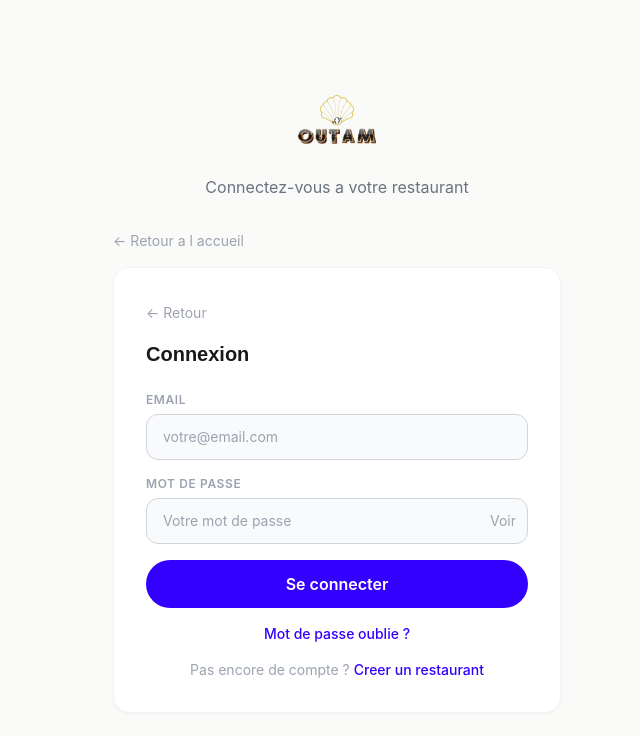
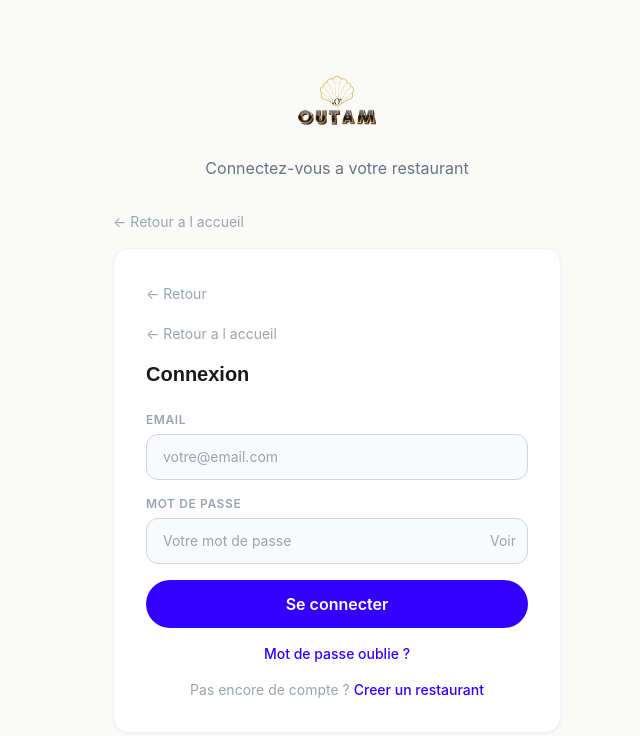
Before and after one commit to Bixen221/OUTAM, a Next.js app: page /auth/login in a window 1280 px wide. Shown: the top 736 px of the page, without its empty margins (303-943 px from the left). Built offline with nearby package versions, Linux system fonts and the light colour scheme; no server answers.

Commit message:
Add back button on login and signup

```diff
--- a/src/app/auth/login/page.tsx
+++ b/src/app/auth/login/page.tsx
@@ -77,6 +77,7 @@ export default function Login() {
         <Link href="/" className="flex items-center gap-1 text-sm text-gray-400 hover:text-gray-600 mb-4 transition-colors"><span>←</span> Retour a l accueil</Link>
         <div className="bg-white rounded-2xl p-8 shadow-sm border border-gray-100">
           <div className="mb-4"><Link href="/" className="inline-flex items-center gap-1 text-sm text-gray-400 hover:text-gray-600 transition-colors">← Retour</Link></div>
+          <Link href="/" className="inline-flex items-center gap-1 text-sm text-gray-400 hover:text-gray-600 mb-4 transition-colors"><span>←</span> Retour a l accueil</Link>
           <h2 className="font-display text-xl font-bold mb-6">Connexion</h2>
           <form onSubmit={handleLogin} className="space-y-4">
             <div><label className="text-xs font-semibold uppercase tracking-wider text-gray-400 block mb-1.5">Email</label><input type="email" value={email} onChange={(e) => setEmail(e.target.value)} placeholder="votre@email.com" className="input-field" required /></div>
--- a/src/app/auth/signup/page.tsx
+++ b/src/app/auth/signup/page.tsx
@@ -65,6 +65,7 @@ export default function SignUp() {
         </div>
         <Link href="/" className="flex items-center gap-1 text-sm text-gray-400 hover:text-gray-600 mb-4 transition-colors"><span>←</span> Retour a l accueil</Link>
         <div className="bg-white rounded-2xl p-8 shadow-sm border border-gray-100">
+          <Link href="/" className="inline-flex items-center gap-1 text-sm text-gray-400 hover:text-gray-600 mb-4 transition-colors"><span>←</span> Retour a l accueil</Link>
           <h2 className="font-display text-xl font-bold mb-6">Creer un compte</h2>
           <form onSubmit={handleSignUp} className="space-y-4">
             <div>
```
